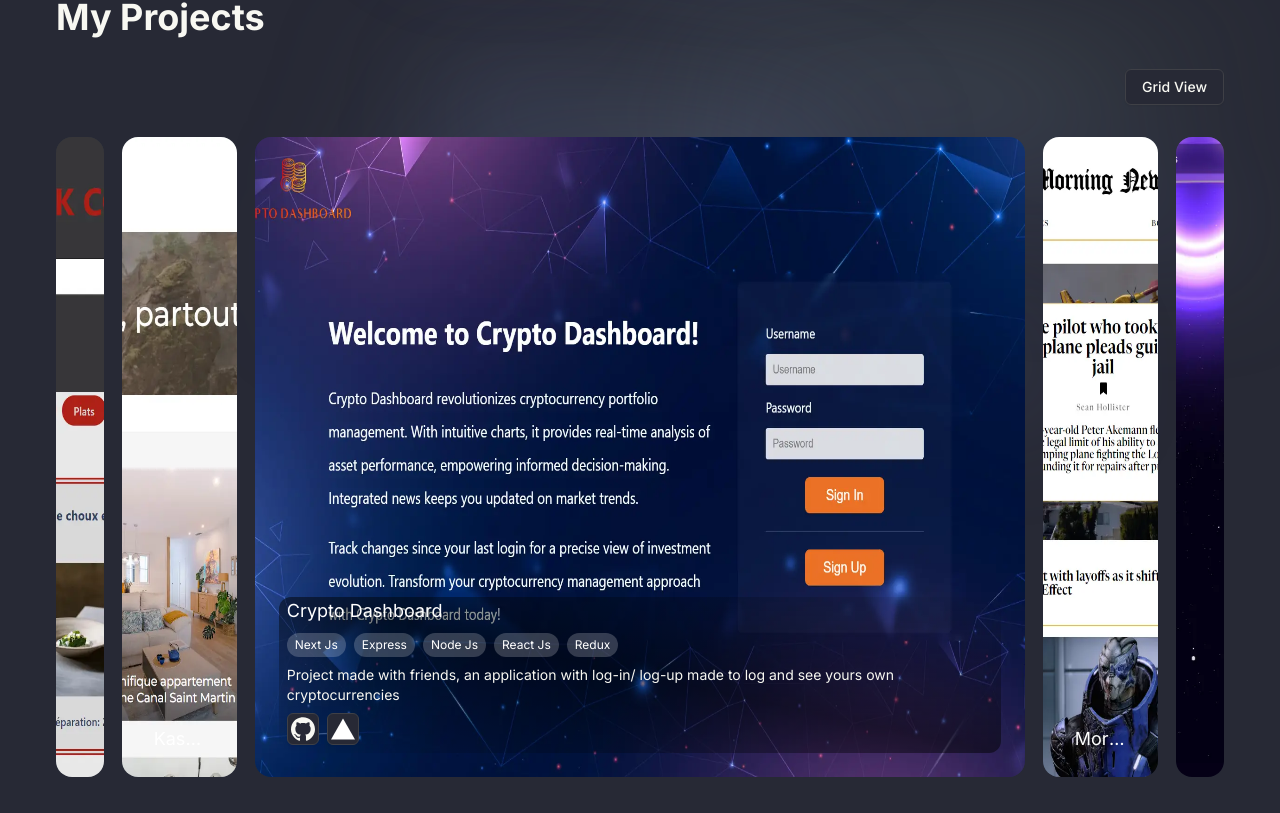
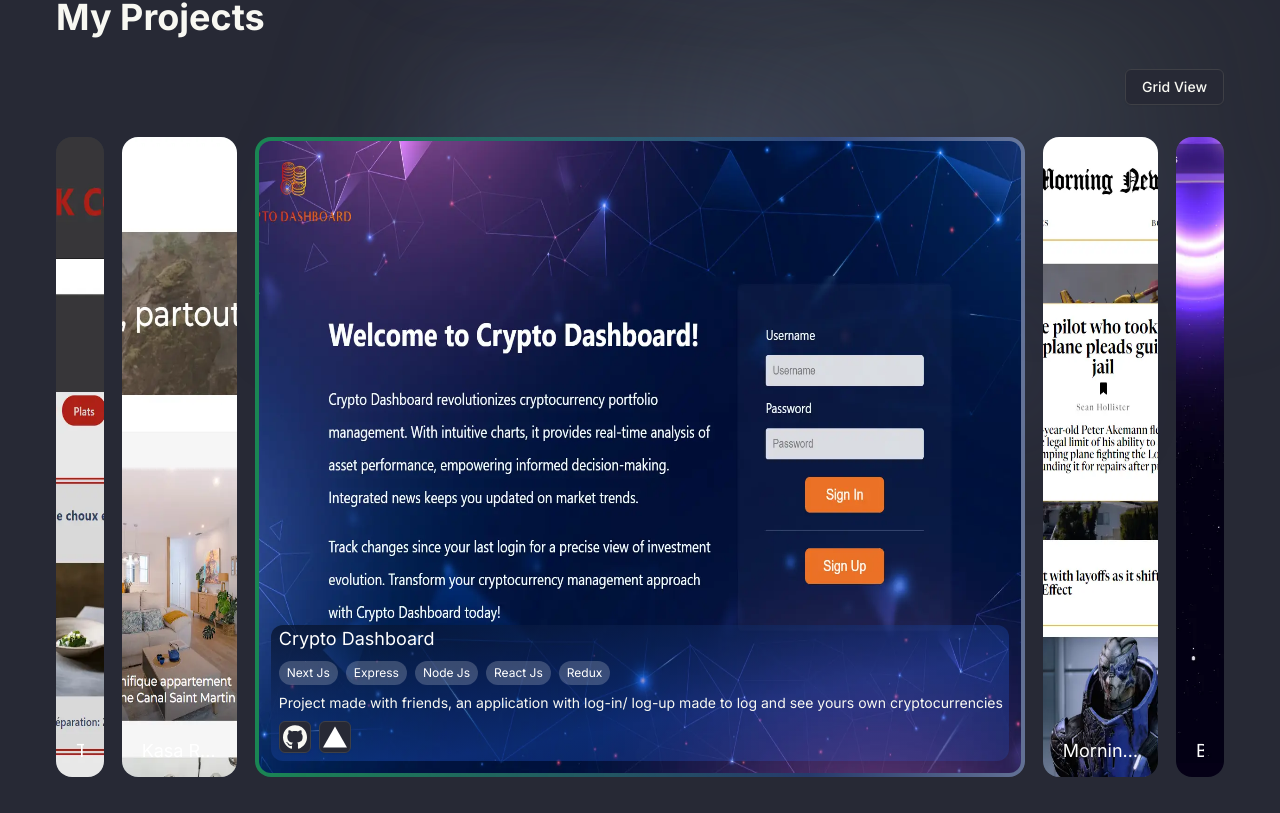
Before and after one commit to Retak18/Tak-Expo, a Next.js app in the folder tak-expo/: page / in a window 1280 px wide. Shown: the part 607-1420 px from the top of the page. Built offline with nearby package versions, Linux system fonts and the light colour scheme.

Commit message:
Update header links and enhance project display with gradient effects

```diff
--- a/tak-expo/app/_landing/Header.tsx
+++ b/tak-expo/app/_landing/Header.tsx
@@ -21,12 +21,14 @@ const Header = () => {
           </a>
           <Link
             href="https://github.com/retak18"
+            target="_blank"
             className={cn(buttonVariants({ variant: "outline" }), "size-8 p-0")}
           >
             <GithubIcon size={14} className="text-foreground" />
           </Link>
           <Link
-            href="www.linkedin.com/in/tarek-lamarti-06b041b9"
+            href="https://www.linkedin.com/in/tarek-lamarti-06b041b9/"
+            target="_blank"
             className={cn(buttonVariants({ variant: "outline" }), "size-8 p-0")}
           >
             <LinkedIcon size={14} className="text-foreground" />
--- a/tak-expo/app/_landing/View/PhoneView.tsx
+++ b/tak-expo/app/_landing/View/PhoneView.tsx
@@ -6,31 +6,8 @@ import { buttonVariants } from "@/components/ui/button";
 import { Project } from "../WorkClient";
 
 const PhoneView = () => {
-     const [activeItem, setActiveItem] = useState(2);
-      const wrapperRef = useRef<HTMLUListElement | null>(null);
-      const timeoutRef = useRef<ReturnType<typeof setTimeout> | null>(null);
 
-      useEffect(() => {
-        if (!wrapperRef.current) return;
-        if (timeoutRef.current) {
-          clearTimeout(timeoutRef.current);
-        }
 
-        wrapperRef.current.style.setProperty(
-          "--transition",
-          "600ms cubic-bezier(0.22, 0.61, 0.36, 1)"
-        );
-
-        timeoutRef.current = setTimeout(() => {
-          wrapperRef.current?.style.removeProperty("--transition");
-        }, 900);
-
-        return () => {
-          if (timeoutRef.current) {
-            clearTimeout(timeoutRef.current);
-          }
-        };
-      }, [activeItem]);
   return (
     <div className="md:hidden grid grid-cols-1 gap-4">
       {Project.map((project) => (
--- a/tak-expo/app/_landing/Work.tsx
+++ b/tak-expo/app/_landing/Work.tsx
@@ -37,11 +37,13 @@ const Work = () => {
 
   return (
     <div className="w-full max-w-[1200px] mx-auto p-4 relative">
-      <h2 className="text-2xl lg:text-4xl font-bold mb-8   animate-slidein0 [--slidein-delay:900ms] opacity-0 " id="projects">
+      <h2
+        className="text-2xl lg:text-4xl font-bold mb-8   animate-slidein0 [--slidein-delay:900ms] opacity-0 "
+        id="projects"
+      >
         My Projects
       </h2>
       {PhoneView()}
-
 
       {/*-------------------------------------- Button situation ------------------------------------*/}
 
@@ -128,8 +130,23 @@ const Work = () => {
                 [&:not(:hover),&:not(:first),&:not(:last)]:group-hover:w-[12%] hover:w-[20%]
               `}
             >
-              <div className="relative h-full w-full overflow-hidden rounded-2xl bg-[#63c5e30f]">
-                <div className="absolute inset-0 flex flex-col justify-end p-6 rounded-xl"></div>
+              <div
+                className={`
+              relative h-full w-full overflow-hidden rounded-2xl
+            ${
+              activeItem === index
+                ? "p-[4px] bg-gradient-to-r from-green-600  via-blue-600/30 to-white animate-gradient "
+                : "bg-[#63c5e30f]"
+            }
+              `}
+              >
+                <div
+                  className={`
+              relative h-full w-full overflow-hidden rounded-xl
+              ${activeItem === index ? "bg-[#63c5e30f]" : ""}
+            `}
+                >
+                  <div className="absolute inset-0 flex flex-col justify-end p-6 rounded-xl">
                   <img
                     className="absolute left-1/2 top-1/2 h-full w-[890px] max-w-none -translate-x-1/2 -translate-y-1/2 object-fill"
                     src={project.image}
@@ -143,15 +160,17 @@ const Work = () => {
                       `}
                   />
                   <div
-                  className={`absolute inset-0 p-6 flex flex-col justify-end `}
+                    className={`absolute inset-0 p-3 flex flex-col justify-end
+                       `}
                   >
                     <div
                       className={`
                       rounded-xl
                       ${
                         activeItem === index
-                          ? "bg-gradient-to-tr from-transparent via-black/50 to-transparent"
+                          ? "bg-gradient-to-tl from-transparent via-blue-600/30 to-black animate-gradient "
                           : "bg-transparent"
+
                       }`}
                     >
                       <h3 className="text-lg text-white mx-2 truncate">
@@ -183,7 +202,10 @@ const Work = () => {
                               target="_blank"
                               rel="noopener noreferrer"
                             >
-                            <GithubIcon size={14} className="text-foreground" />
+                              <GithubIcon
+                                size={14}
+                                className="text-foreground"
+                              />
                             </a>
                             <a
                               className={cn(
@@ -199,6 +221,8 @@ const Work = () => {
                           </div>
                         </>
                       )}
+                    </div>
+                  </div>
                 </div>
                 </div>
               </div>
--- a/tak-expo/app/globals.css
+++ b/tak-expo/app/globals.css
@@ -38,33 +38,6 @@ body {
       --chart-5: 60 33% 96%;
       --radius: 0.5rem;
     }
-
-    .dark {
-      --background: 231 15% 18%;
-      --foreground: 60 30% 96%;
-      --muted: 231 12% 22%;
-      --muted-foreground: 231 12% 72%;
-      --popover: 231 15% 15%;
-      --popover-foreground: 0 0% 100%;
-      --card: 231 15% 16%;
-      --card-foreground: 0 0% 100%;
-      --border: 231 5% 23%;
-      --input: 231 5% 26%;
-      --primary: 60 30% 96%;
-      --primary-foreground: 60 30% 16%;
-      --secondary: 60 20% 25%;
-      --secondary-foreground: 60 20% 85%;
-      --accent: 231 15% 33%;
-      --accent-foreground: 231 15% 93%;
-      --destructive: 7 81% 55%;
-      --destructive-foreground: 0 0% 100%;
-      --ring: 60 30% 96%;
-      --chart-1: 60 30% 96%;
-      --chart-2: 60 20% 25%;
-      --chart-3: 231 15% 33%;
-      --chart-4: 60 20% 28%;
-      --chart-5: 60 33% 96%;
-    }
   }
 
 @layer base {
--- a/tak-expo/tailwind.config.ts
+++ b/tak-expo/tailwind.config.ts
@@ -71,11 +71,22 @@ export default {
 					transform: "translateX(0)",
 				},
 			},
+			gradient: {
+				'0%, 100%': {
+				  'background-size': '200% 200%',
+				  'background-position': 'left center'
+				},
+				'50%': {
+				  'background-size': '200% 200%',
+				  'background-position': 'right center'
+				},
+			  },
   	},
 	animation: {
 		slidein300: "slidein 1s ease 300ms forwards",
 		slidein0: "slidein 1s ease var(--slidein-delay, 0) forwards",
-	},
+		'gradient': 'gradient 2s linear infinite',
+	}
   },
 },
   plugins: [require("tailwindcss-animate")],
```
Lines whose indentation alone changed are shown as unchanged.
